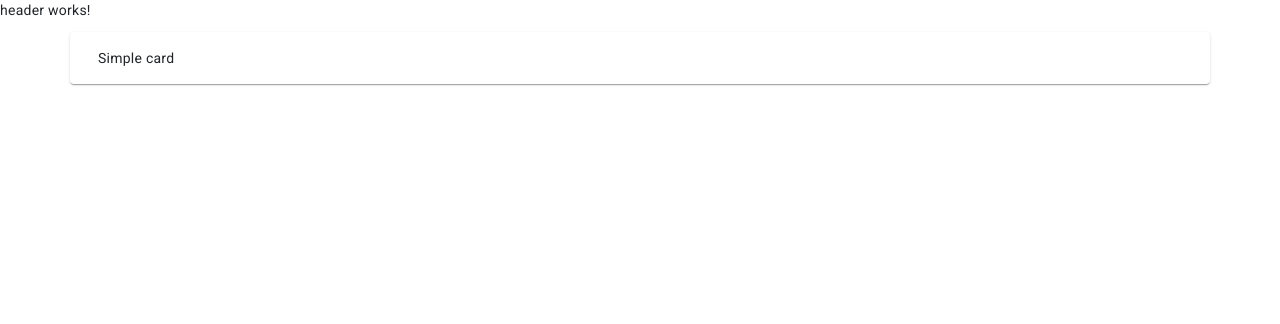
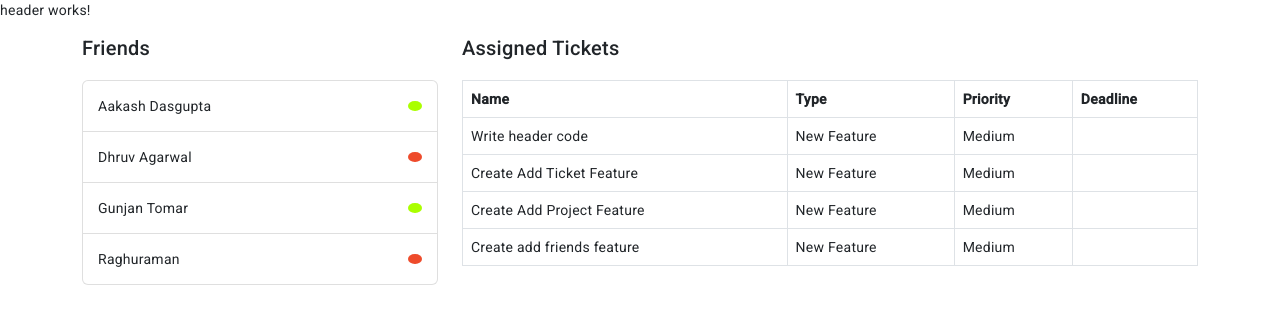
Before and after one commit to a-d14/bugtracker-client, an Angular app: page /project/0 in a window 1280 px wide. Shown: the top 324 px of the page. Built offline with nearby package versions, Linux system fonts and the light colour scheme.

Commit message:
added user and ticket lists in homepage

```diff
--- a/src/app/project-dashboard/project-dashboard.component.css
+++ b/src/app/project-dashboard/project-dashboard.component.css
@@ -0,0 +1,19 @@
+.circle-red {
+    height: 10px;
+    width: 10px;
+    border-radius: 55%;
+    display: inline-block;
+    background-color: #EE4B2B;
+}
+
+.circle-green {
+    height: 10px;
+    width: 10px;
+    border-radius: 55%;
+    display: inline-block;
+    background-color: #AAFF00;
+}
+
+.list-group-item {
+    padding: 15px;
+}
--- a/src/app/project-dashboard/project-dashboard.component.html
+++ b/src/app/project-dashboard/project-dashboard.component.html
@@ -1,7 +1,35 @@
 <div class="container">
     <div class="row">
-        <mat-card>
-            <mat-card-content>Simple card</mat-card-content>
-        </mat-card>
+        <div class="col-md-4">
+            <h2>Friends</h2>
+            <ul class="list-group">
+                <li *ngFor="let user of users"
+                class="list-group-item d-flex justify-content-between align-items-center">
+                {{user.name}}
+                <span class="badge" [ngClass]="user.status === 'online' ? 'circle-green' : 'circle-red'"></span>
+                </li>
+            </ul>
+        </div>
+        <div class="col-md-8">
+            <h2>Assigned Tickets</h2>
+            <table class="table table-bordered">
+                <thead>
+                  <tr>
+                    <th scope="col">Name</th>
+                    <th scope="col">Type</th>
+                    <th scope="col">Priority</th>
+                    <th scope="col">Deadline</th>
+                  </tr>
+                </thead>
+                <tbody>
+                    <tr *ngFor="let ticket of tickets">
+                        <td>{{ticket.name}}</td>
+                        <td>{{ticket.type}}</td>
+                        <td>{{ticket.priority}}</td>
+                        <td>{{ticket.deadline}}</td>
+                    </tr>
+                </tbody>
+              </table>
+        </div>
     </div>
 </div>
--- a/src/app/project-dashboard/project-dashboard.component.ts
+++ b/src/app/project-dashboard/project-dashboard.component.ts
@@ -6,5 +6,60 @@ import { Component } from '@angular/core';
   styleUrls: ['./project-dashboard.component.css'],
 })
 export class ProjectDashboardComponent {
+  users:any = [
+    {
+      name: 'Aakash Dasgupta',
+      status: 'online'
+    },
+    {
+      name: 'Dhruv Agarwal',
+      status: 'offline'
+    },
+    {
+      name: 'Gunjan Tomar',
+      status: 'online'
+    },
+    {
+      name: 'Raghuraman',
+      status: 'offline'
+    },
+  ]
 
+  tickets: any = [
+    {
+      name: 'Write header code',
+      type: 'New Feature',
+      priority: 'Medium',
+      deadline: ''
+    },
+    {
+      name: 'Create Add Ticket Feature',
+      type: 'New Feature',
+      priority: 'Medium',
+      deadline: ''
+    },
+    {
+      name: 'Create Add Project Feature',
+      type: 'New Feature',
+      priority: 'Medium',
+      deadline: ''
+    },
+    {
+      name: 'Create add friends feature',
+      type: 'New Feature',
+      priority: 'Medium',
+      deadline: ''
+    }
+  ]
+
+  projects: any = [
+    {
+      name: '',
+      ticketPriorityCount: {
+        low: 0,
+        medium: 0,
+        high: 0
+      }
+    }
+  ]
 }
```
